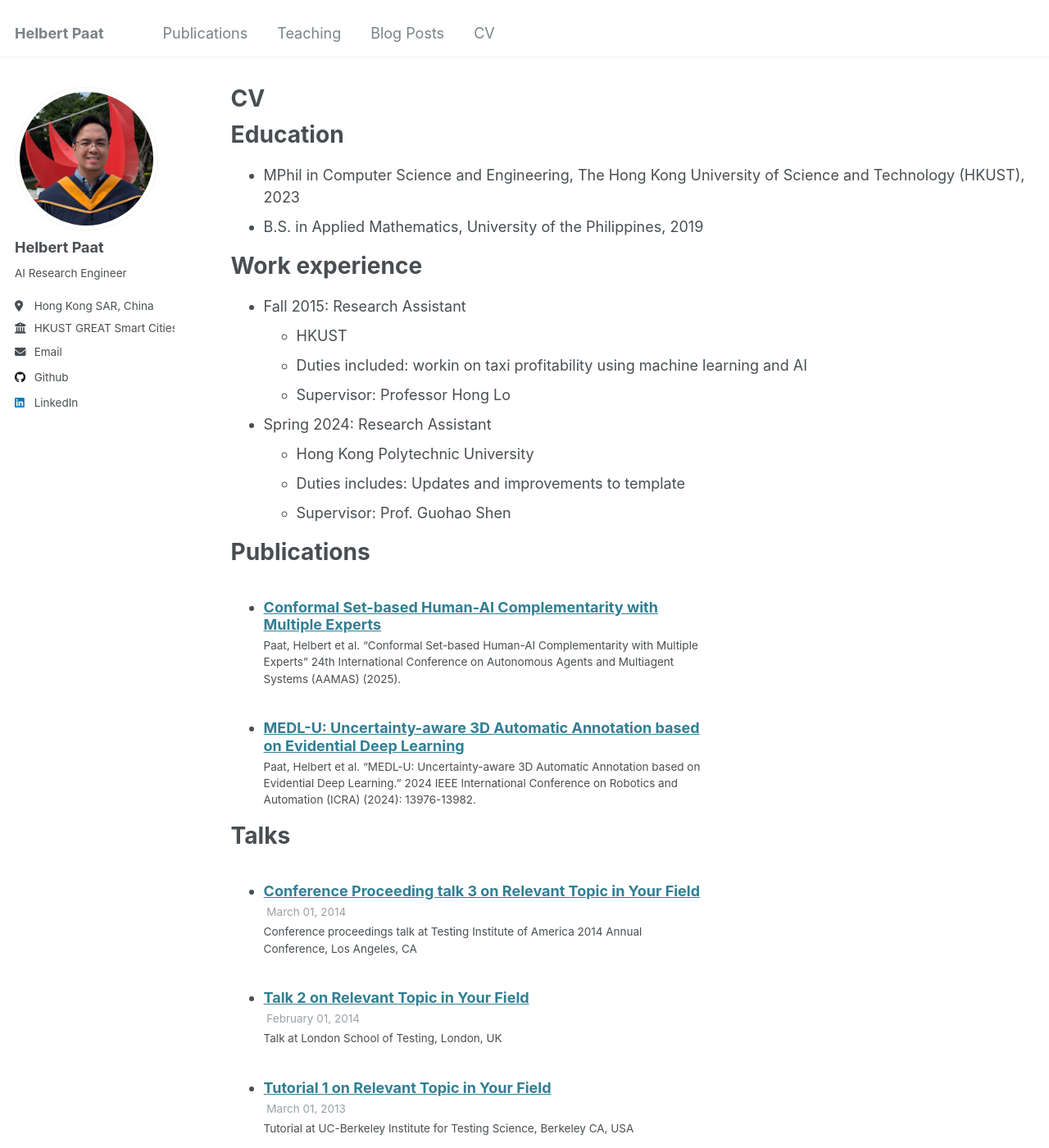
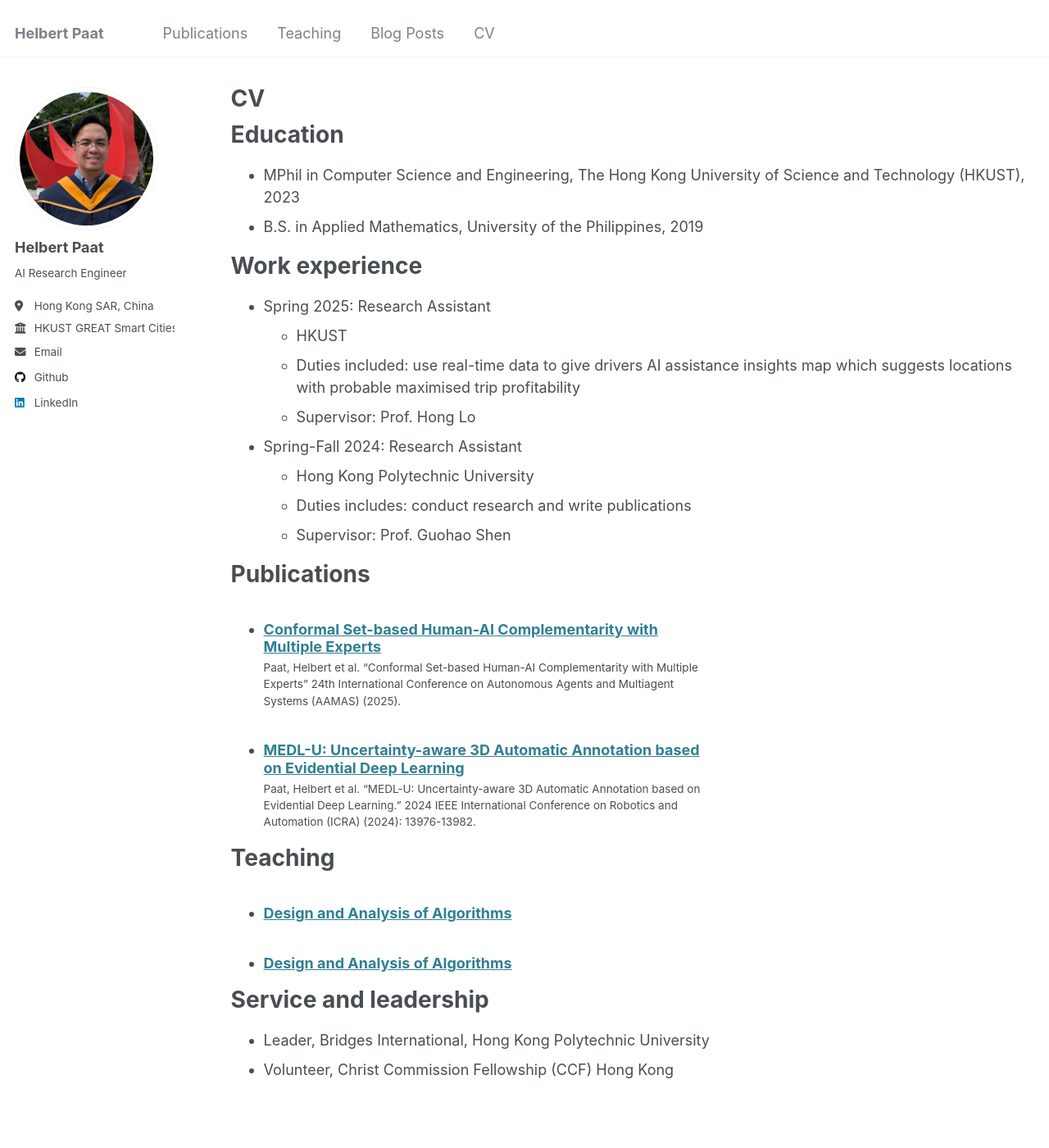
Before and after one commit to paathelb/paathelb.github.io, a Jekyll site: the page built from _pages/cv.md, in a window 1280 px wide and 1400 px high. Shown: the whole window at 82% size. Built offline with Jekyll 4.4.1, drawn with Linux system fonts in a browser that asks for light colours; some of the changed text lies outside the part shown.

Commit message:
Update cv.md

```diff
--- a/_pages/cv.md
+++ b/_pages/cv.md
@@ -16,14 +16,14 @@ Education
 
 Work experience
 ======
-* Fall 2015: Research Assistant
+* Spring 2025: Research Assistant
   * HKUST
-  * Duties included: workin on taxi profitability using machine learning and AI
-  * Supervisor: Professor Hong Lo
+  * Duties included: use real-time data to give drivers AI assistance insights map which suggests locations with probable maximised trip profitability
+  * Supervisor: Prof. Hong Lo
 
-* Spring 2024: Research Assistant
+* Spring-Fall 2024: Research Assistant
   * Hong Kong Polytechnic University
-  * Duties includes: Updates and improvements to template
+  * Duties includes: conduct research and write publications
   * Supervisor: Prof. Guohao Shen
 
 <!--
@@ -43,11 +43,13 @@ Publications
     {% include archive-single-cv.html %}
   {% endfor %}</ul>
 
+<!--
 Talks
 ======
   <ul>{% for post in site.talks reversed %}
     {% include archive-single-talk-cv.html  %}
   {% endfor %}</ul>
+-->
 
 Teaching
 ======
@@ -58,3 +60,4 @@ Teaching
 Service and leadership
 ======
 * Leader, Bridges International, Hong Kong Polytechnic University
+* Volunteer, Christ Commission Fellowship (CCF) Hong Kong
```
